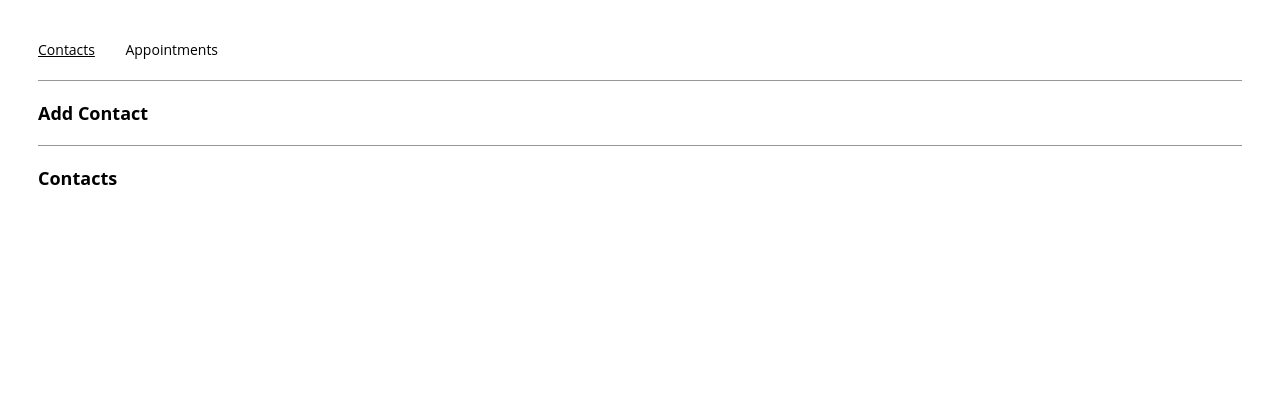
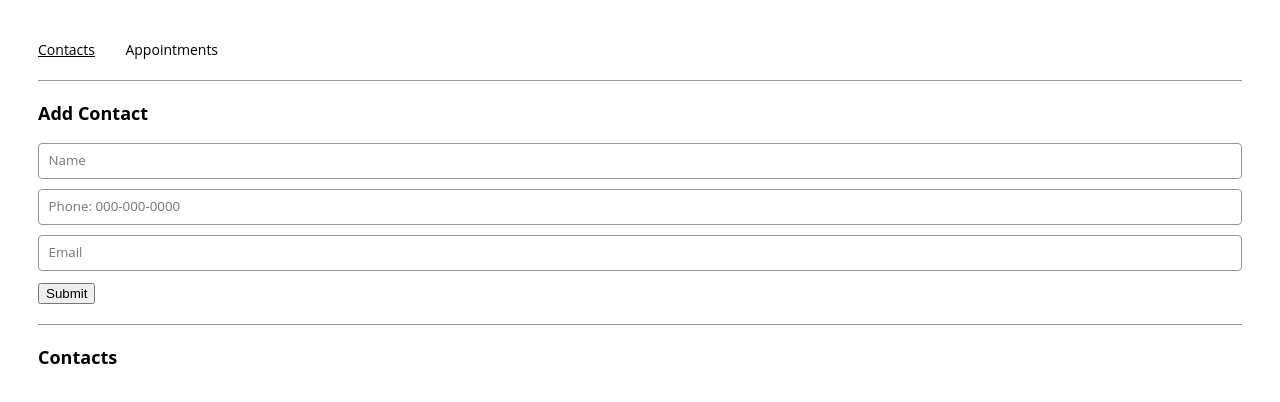
Before and after one commit to stefann9/Appointment-Planner, a React (Create React App) app: page /contacts in a window 1280 px wide. Shown: the top 402 px of the page. Built offline with nearby package versions, Linux system fonts and the light colour scheme.

Commit message:
impplement ContactForm as stateless that renders form to collect contact info

```diff
--- a/src/components/contactForm/ContactForm.js
+++ b/src/components/contactForm/ContactForm.js
@@ -1,15 +1,28 @@
 import React from "react";
 
-export const ContactForm = ({
-  name,
-  setName,
-  phone,
-  setPhone,
-  email,
-  setEmail,
-  handleSubmit
-}) => {
+export const ContactForm = ({ currentName, setCurrentName, phone, setPhone, email, setEmail, handleSubmit }) => {
   return (
-    <></>
+    <form onSubmit={handleSubmit}>
+      <input
+        type="text"
+        value={currentName}
+        onChange={(e) => setCurrentName(e.target.value)}
+        placeholder="Name"
+      />
+      <input
+        type="tel"
+        value={phone}
+        onChange={(e) => setPhone(e.target.value)}
+        pattern="^[2-9]\d{2}-\d{3}-\d{4}$"
+        placeholder="Phone: 000-000-0000"
+      />
+      <input
+        type="email"
+        value={email}
+        onChange={(e) => setEmail(e.target.value)}
+        placeholder="Email"
+      />
+      <button type="submit">Submit</button>
+    </form>
   );
 };
```
